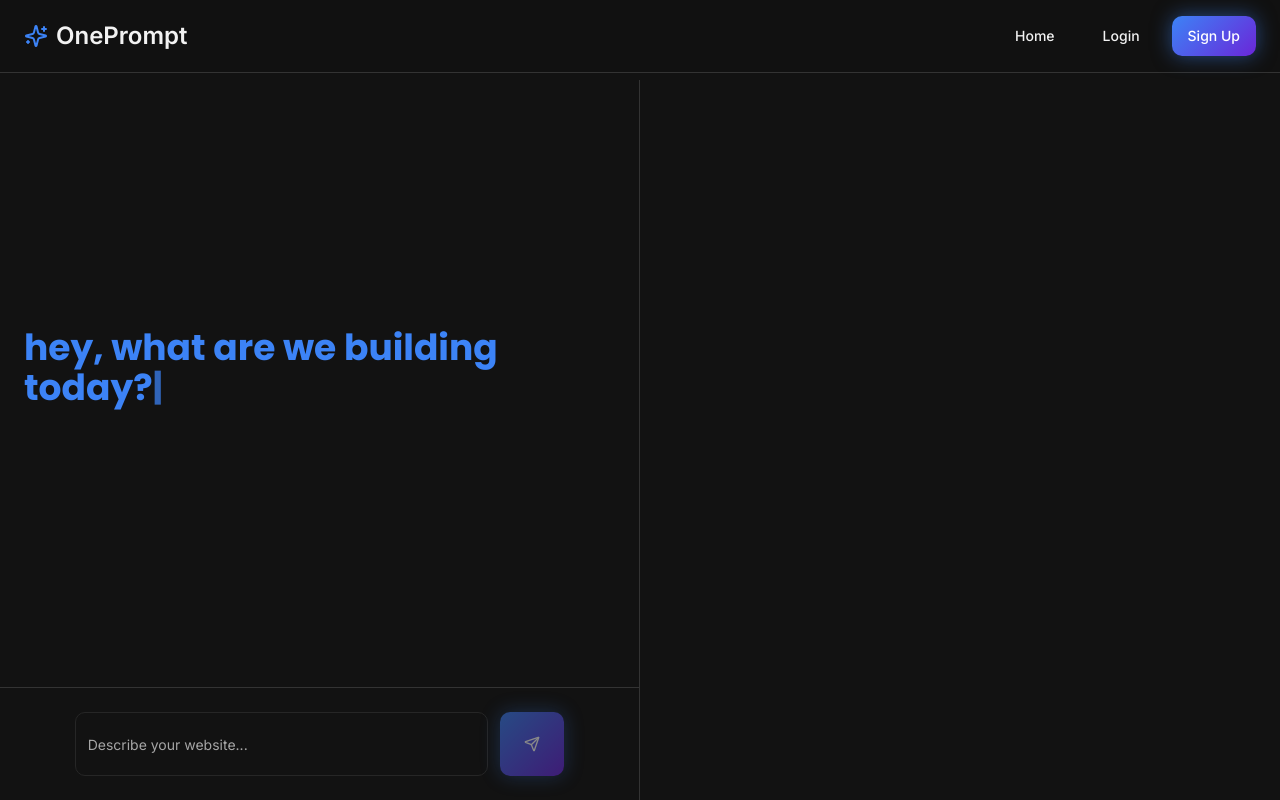
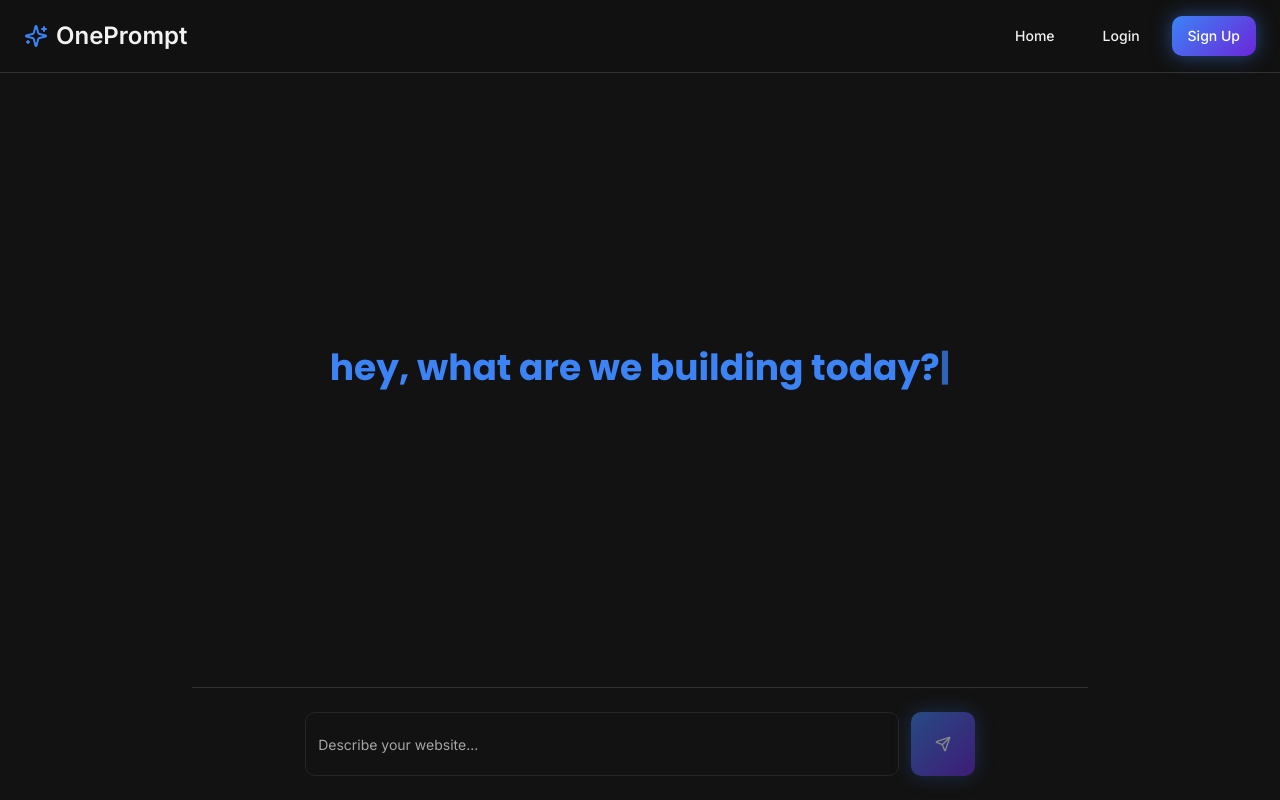
Before and after one commit to sarthakcodes99/AuraAgent, a React (Vite) app: page /output in a window 1280 px wide. Built offline with nearby package versions, Linux system fonts and the light colour scheme; the HTML template or start-up script is replaced by a standard one.

Commit message:
Refactor output page layout

```diff
--- a/src/pages/Output.tsx
+++ b/src/pages/Output.tsx
@@ -5,7 +5,6 @@ import { useNavigate } from "react-router-dom";
 import { useState, useRef, useEffect } from "react";
 import { useAuth } from "@/contexts/AuthContext";
 import { toast } from "sonner";
-import { parseAndSeparateCode } from "@/utils/codeParser";
 
 const Output = () => {
   const navigate = useNavigate();
@@ -13,10 +12,8 @@ const Output = () => {
   const [messages, setMessages] = useState<Array<{ role: 'user' | 'ai', content: string }>>([]);
   const [inputValue, setInputValue] = useState("");
   const [isGenerating, setIsGenerating] = useState(false);
-  const [websiteContent, setWebsiteContent] = useState<string>("");
   const [showGreeting, setShowGreeting] = useState(true);
   const [typedText, setTypedText] = useState("");
-  const iframeRef = useRef<HTMLIFrameElement>(null);
   const messagesEndRef = useRef<HTMLDivElement>(null);
 
   const greetingText = "hey, what are we building today?";
@@ -39,25 +36,6 @@ const Output = () => {
   useEffect(() => {
     messagesEndRef.current?.scrollIntoView({ behavior: "smooth" });
   }, [messages]);
-
-  const updatePreview = (html: string, css: string, js: string) => {
-    const fullContent = `
-      <!DOCTYPE html>
-      <html lang="en">
-      <head>
-        <meta charset="UTF-8">
-        <meta name="viewport" content="width=device-width, initial-scale=1.0">
-        <title>Generated Website</title>
-        <style>${css}</style>
-      </head>
-      <body>
-        ${html}
-        <script>${js}</script>
-      </body>
-      </html>
-    `;
-    setWebsiteContent(fullContent);
-  };
 
   const handleSend = async () => {
     if (!inputValue.trim() || isGenerating) return;
@@ -90,18 +68,10 @@ const Output = () => {
 
       const result = await response.json();
 
-      console.log('n8n Response:', result);
+      console.log('AI Response:', result);
 
-      // Use smart parser to separate code and text
-      const parsed = parseAndSeparateCode(result);
-
-      console.log('Parsed output:', parsed);
-
-      if (parsed.html || parsed.css || parsed.js) {
-        updatePreview(parsed.html, parsed.css, parsed.js);
-
-        // Show plain text response in chat if available
-        const responseText = parsed.text || '✅ Website generated successfully! Check the preview on the right.';
+      // Display raw AI response
+      const responseText = typeof result === 'string' ? result : JSON.stringify(result, null, 2);
 
       setMessages(prev => {
         const updated = [...prev];
@@ -112,10 +82,7 @@ const Output = () => {
         return updated;
       });
 
-        toast.success("Website generated successfully!");
-      } else {
-        throw new Error('No code content detected in response');
-      }
+      toast.success("Response generated successfully!");
     } catch (error) {
       console.error('Generation error:', error);
       setMessages(prev => {
@@ -168,7 +135,7 @@ const Output = () => {
       {/* Main Content Area */}
       <div className="flex-1 flex pt-20">
         {/* Chat Panel */}
-        <div className="w-1/2 flex flex-col border-r border-border bg-background/50">
+        <div className="flex-1 flex flex-col bg-background/50 max-w-4xl mx-auto w-full">
           <div className="flex-1 overflow-y-auto p-6 space-y-4">
             {showGreeting && messages.length === 0 && (
               <div className="flex items-center justify-center h-full">
@@ -184,13 +151,13 @@ const Output = () => {
                 {msg.role === 'user' ? (
                   <div className="flex justify-end mb-4">
                     <div className="glass-card bg-primary/20 border-primary/30 p-4 rounded-2xl max-w-[80%]">
-                      <p className="text-foreground text-sm leading-relaxed">{msg.content}</p>
+                      <p className="text-foreground font-medium text-base leading-relaxed">{msg.content}</p>
                     </div>
                   </div>
                 ) : (
                   <div className="mb-4">
                     <div className="prose prose-sm max-w-none">
-                      <p className="text-foreground/90 leading-relaxed whitespace-pre-wrap">{msg.content}</p>
+                      <p className="text-foreground/90 leading-relaxed whitespace-pre-wrap font-normal">{msg.content}</p>
                     </div>
                   </div>
                 )}
@@ -225,21 +192,6 @@ const Output = () => {
             </div>
           </div>
         </div>
-
-        {/* Preview Panel */}
-        <div className="w-1/2 bg-background overflow-hidden">
-          {websiteContent ? (
-            <iframe
-              ref={iframeRef}
-              srcDoc={websiteContent}
-              title="Website Preview"
-              className="w-full h-full border-0"
-              sandbox="allow-scripts allow-same-origin"
-            />
-          ) : (
-            <div className="w-full h-full" />
-          )}
-        </div>
       </div>
     </div>
   );
```
Lines whose indentation alone changed are shown as unchanged.
